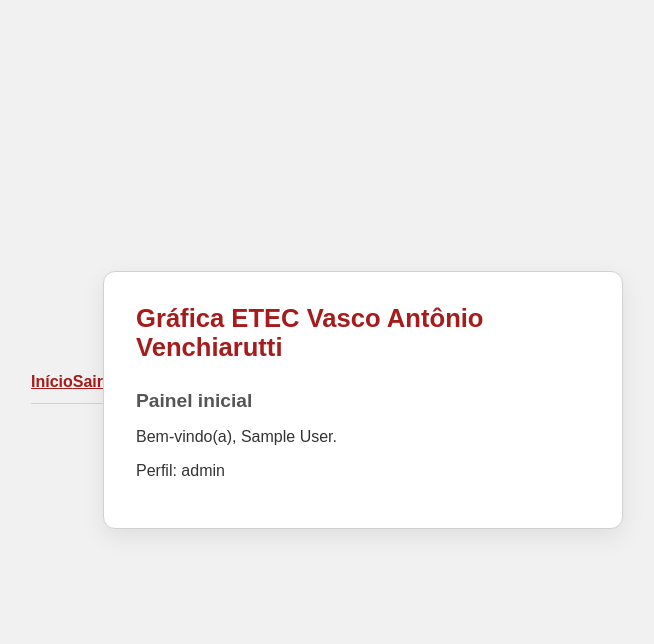
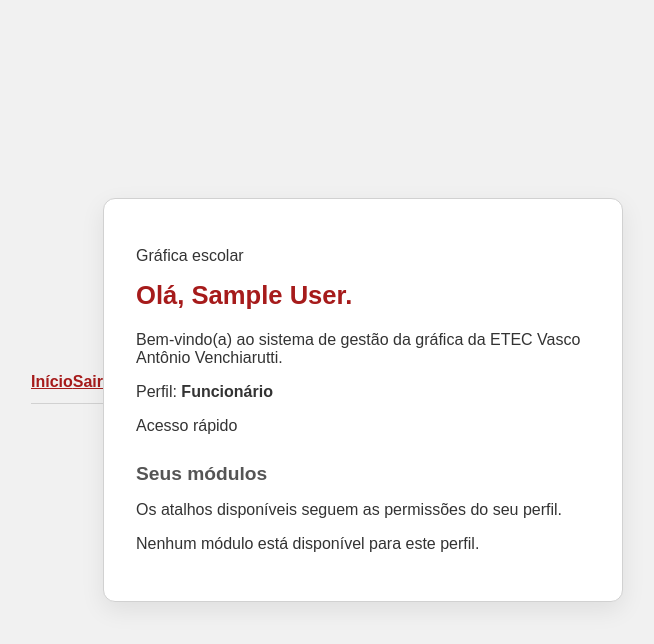
Before and after one commit to etecvav26-d209/grafica-etecvav, a PHP site: page /index.php in a window 1280 px wide. Shown: the top 644 px of the page, without its empty margins (313-967 px from the left). Run offline with PHP 8.4, Linux system fonts and the light colour scheme; the visitor is signed in with stand-in values (Sample User, id 1).

Commit message:
alterando pagina inicial

```diff
--- a/index.php
+++ b/index.php
@@ -1,28 +1,10 @@
 <?php
 
-require_once __DIR__ . '/includes/autenticacao.php';
+require_once __DIR__ . '/includes/permissoes.php';
 
 exigirAutenticacao();
 
-$nomeFuncionario = $_SESSION['funcionario_nome'] ?? 'Funcionário';
-$perfilFuncionario = $_SESSION['funcionario_perfil'] ?? '';
-
-$tituloPagina = 'Painel - Gráfica ETEC VAV';
+$tituloPagina = 'Início - Gráfica ETEC VAV';
 require_once __DIR__ . '/includes/header.php';
-?>
-
-<h1>Gráfica ETEC Vasco Antônio Venchiarutti</h1>
-<h2>Painel inicial</h2>
-
-<p>
-    Bem-vindo(a),
-    <?= htmlspecialchars($nomeFuncionario, ENT_QUOTES, 'UTF-8') ?>.
-</p>
-
-<p>
-    Perfil:
-    <?= htmlspecialchars($perfilFuncionario, ENT_QUOTES, 'UTF-8') ?>
-</p>
-
-
-<?php require_once __DIR__ . '/includes/footer.php'; ?>
+require_once __DIR__ . '/pages/inicio.php';
+require_once __DIR__ . '/includes/footer.php';
--- a/pages/inicio.php
+++ b/pages/inicio.php
@@ -1,5 +1,179 @@
 <?php
 
-require_once __DIR__ . '/../includes/autenticacao.php';
+require_once __DIR__ . '/../includes/permissoes.php';
 
 exigirAutenticacao();
+
+$nomeFuncionario = $_SESSION['funcionario_nome'] ?? 'Funcionário';
+$perfilFuncionario = $_SESSION['funcionario_perfil'] ?? '';
+
+$nomesPerfis = [
+    'administrador' => 'Administrador',
+    'gerente' => 'Gerente',
+    'atendente' => 'Atendente',
+    'operador' => 'Operador',
+];
+
+$perfilLegivel = $nomesPerfis[$perfilFuncionario] ?? 'Funcionário';
+
+$atalhos = [];
+
+if (funcionarioPode('funcionarios.gerenciar')) {
+    $atalhos[] = [
+        'titulo' => 'Funcionários',
+        'descricao' => 'Consulte e gerencie os acessos da equipe.',
+        'link' => '/grafica-etecvav/pages/funcionarios/listar.php',
+    ];
+}
+
+if (funcionarioPode('pedidos.consultar')) {
+    $atalhos[] = [
+        'titulo' => 'Pedidos',
+        'descricao' => 'Consulte pedidos de impressão e acompanhe o andamento.',
+        'link' => '/grafica-etecvav/pages/pedidos/listar.php',
+    ];
+}
+
+if (funcionarioPode('vendas.consultar')) {
+    $atalhos[] = [
+        'titulo' => 'Vendas',
+        'descricao' => 'Consulte vendas registradas e seus itens.',
+        'link' => '/grafica-etecvav/pages/vendas/listar.php',
+    ];
+} elseif (funcionarioPode('vendas.registrar')) {
+    $atalhos[] = [
+        'titulo' => 'Registrar venda',
+        'descricao' => 'Registre uma venda de produtos para revenda.',
+        'link' => '/grafica-etecvav/pages/vendas/cadastrar.php',
+    ];
+}
+
+if (funcionarioPode('produtos.consultar')) {
+    $atalhos[] = [
+        'titulo' => 'Produtos',
+        'descricao' => 'Consulte produtos, preços e níveis de estoque.',
+        'link' => '/grafica-etecvav/pages/produtos/listar.php',
+    ];
+}
+
+if (
+    funcionarioPode('estoque.consultar')
+    || funcionarioPode('estoque.gerenciar')
+) {
+    $atalhos[] = [
+        'titulo' => 'Estoque',
+        'descricao' => 'Consulte saldos e movimentações do estoque.',
+        'link' => '/grafica-etecvav/pages/estoque/consultar.php',
+    ];
+}
+
+if (funcionarioPode('reservas.consultar')) {
+    $atalhos[] = [
+        'titulo' => 'Reservas',
+        'descricao' => 'Consulte as reservas de armários.',
+        'link' => '/grafica-etecvav/pages/armarios/reservas.php',
+    ];
+} elseif (funcionarioPode('reservas.solicitar')) {
+    $atalhos[] = [
+        'titulo' => 'Solicitar reserva',
+        'descricao' => 'Registre uma solicitação de reserva de armário.',
+        'link' => '/grafica-etecvav/pages/armarios/cadastrar_reserva.php',
+    ];
+}
+
+if (
+    funcionarioPode('manutencoes.consultar')
+    || funcionarioPode('manutencoes.registrar')
+) {
+    $atalhos[] = [
+        'titulo' => 'Manutenções',
+        'descricao' => 'Consulte ocorrências e registre manutenções.',
+        'link' => '/grafica-etecvav/pages/manutencoes/listar.php',
+    ];
+}
+
+if (funcionarioPode('relatorios.consultar')) {
+    $atalhos[] = [
+        'titulo' => 'Relatórios',
+        'descricao' => 'Consulte relatórios de pedidos e vendas.',
+        'link' => '/grafica-etecvav/pages/relatorios/listar.php',
+    ];
+}
+?>
+
+<section class="painel-boas-vindas">
+    <p class="sobretitulo">Gráfica escolar</p>
+
+    <h1>Olá, <?= htmlspecialchars(
+        $nomeFuncionario,
+        ENT_QUOTES,
+        'UTF-8'
+    ) ?>.</h1>
+
+    <p class="texto-destaque">
+        Bem-vindo(a) ao sistema de gestão da gráfica da ETEC Vasco Antônio
+        Venchiarutti.
+    </p>
+
+    <p class="identificacao-perfil">
+        Perfil:
+        <strong><?= htmlspecialchars(
+            $perfilLegivel,
+            ENT_QUOTES,
+            'UTF-8'
+        ) ?></strong>
+    </p>
+</section>
+
+<section class="secao-atalhos" aria-labelledby="titulo-atalhos">
+    <div class="cabecalho-secao">
+        <div>
+            <p class="sobretitulo">Acesso rápido</p>
+            <h2 id="titulo-atalhos">Seus módulos</h2>
+        </div>
+
+        <p class="descricao-secao">
+            Os atalhos disponíveis seguem as permissões do seu perfil.
+        </p>
+    </div>
+
+    <?php if (count($atalhos) === 0): ?>
+        <p>Nenhum módulo está disponível para este perfil.</p>
+    <?php else: ?>
+        <div class="grade-atalhos">
+            <?php foreach ($atalhos as $indice => $atalho): ?>
+                <a
+                    class="cartao-atalho"
+                    href="<?= htmlspecialchars(
+                        $atalho['link'],
+                        ENT_QUOTES,
+                        'UTF-8'
+                    ) ?>"
+                >
+                    <span class="numero-atalho">
+                        <?= str_pad(
+                            (string) ($indice + 1),
+                            2,
+                            '0',
+                            STR_PAD_LEFT
+                        ) ?>
+                    </span>
+
+                    <h3><?= htmlspecialchars(
+                        $atalho['titulo'],
+                        ENT_QUOTES,
+                        'UTF-8'
+                    ) ?></h3>
+
+                    <p><?= htmlspecialchars(
+                        $atalho['descricao'],
+                        ENT_QUOTES,
+                        'UTF-8'
+                    ) ?></p>
+
+                    <span class="texto-abrir">Abrir módulo <span aria-hidden="true">→</span></span>
+                </a>
+            <?php endforeach; ?>
+        </div>
+    <?php endif; ?>
+</section>
```
